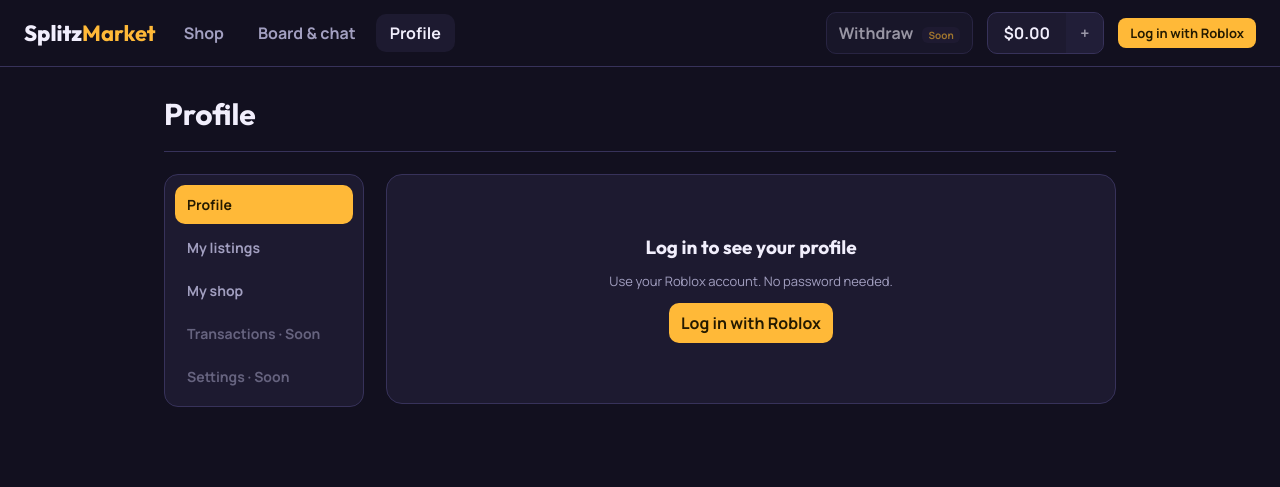
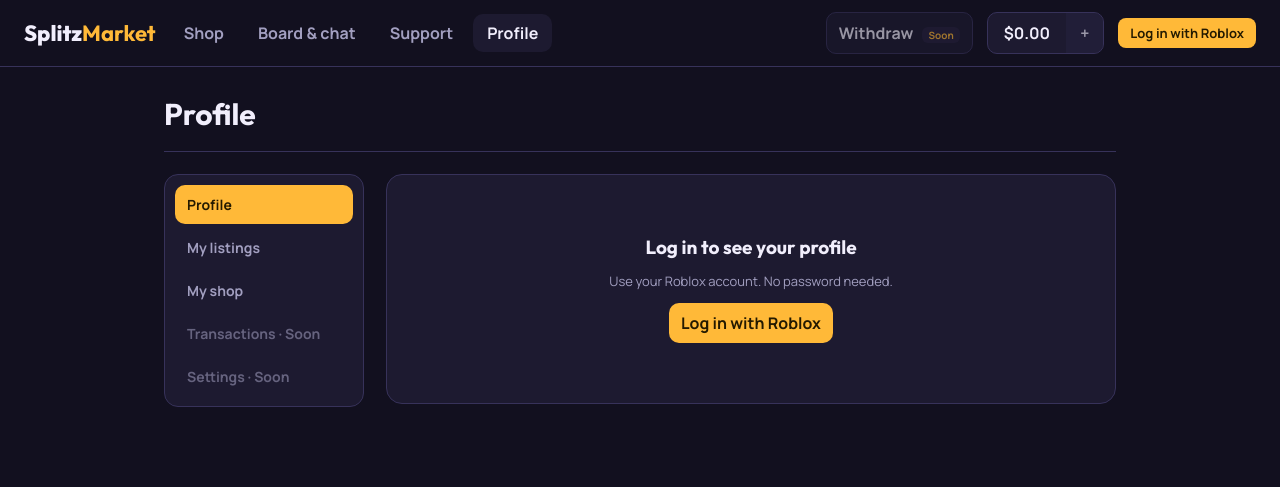
Before and after one commit to dxlayed/market, a website: page public/profile.html in a window 1280 px wide. Drawn offline with Linux system fonts and the light colour scheme; no server answers.

Commit message:
Update profile.html

```diff
--- a/public/profile.html
+++ b/public/profile.html
@@ -63,7 +63,7 @@ button:focus-visible,a:focus-visible{outline:2px solid var(--gold);outline-offse
 <body>
 <div class="bar">
   <a class="logo" href="/">Splitz<b>Market</b></a>
-  <nav><a href="/">Shop</a><a href="/board.html">Board &amp; chat</a><a class="on" href="/profile.html">Profile</a></nav>
+  <nav><a href="/">Shop</a><a href="/board.html">Board &amp; chat</a><a href="/support.html">Support</a><a class="on" href="/profile.html">Profile</a></nav>
   <button class="soon" data-t="Withdrawals are coming soon" aria-disabled="true">Withdraw <i>Soon</i></button>
   <div class="wallet"><span>$0.00</span><button class="soon" data-t="Deposits are coming soon" aria-disabled="true" aria-label="Add funds (coming soon)">+</button></div>
   <div id="who"></div>
```
